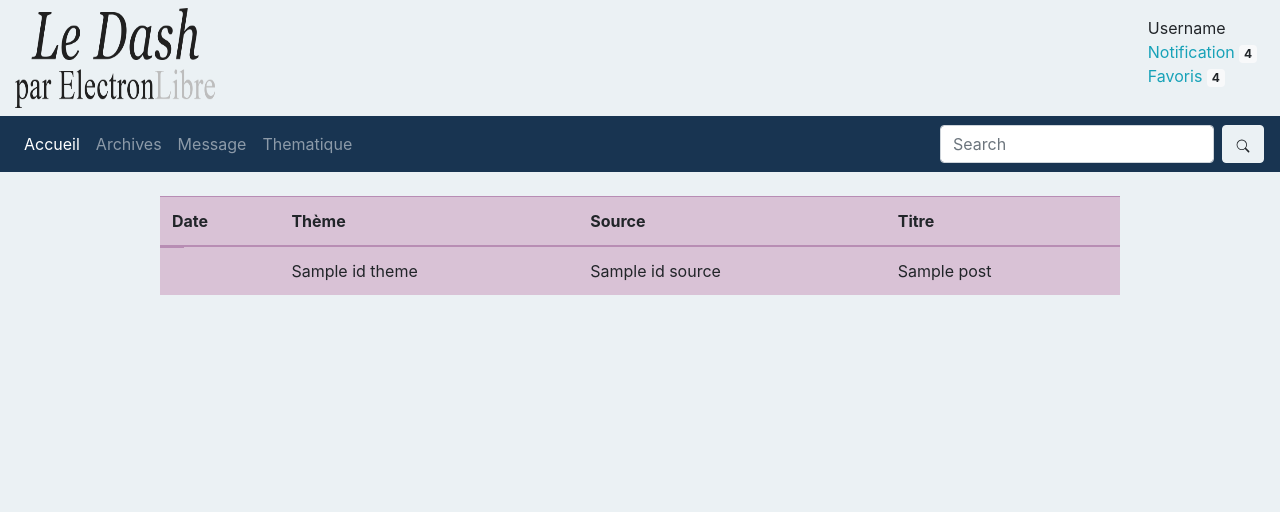
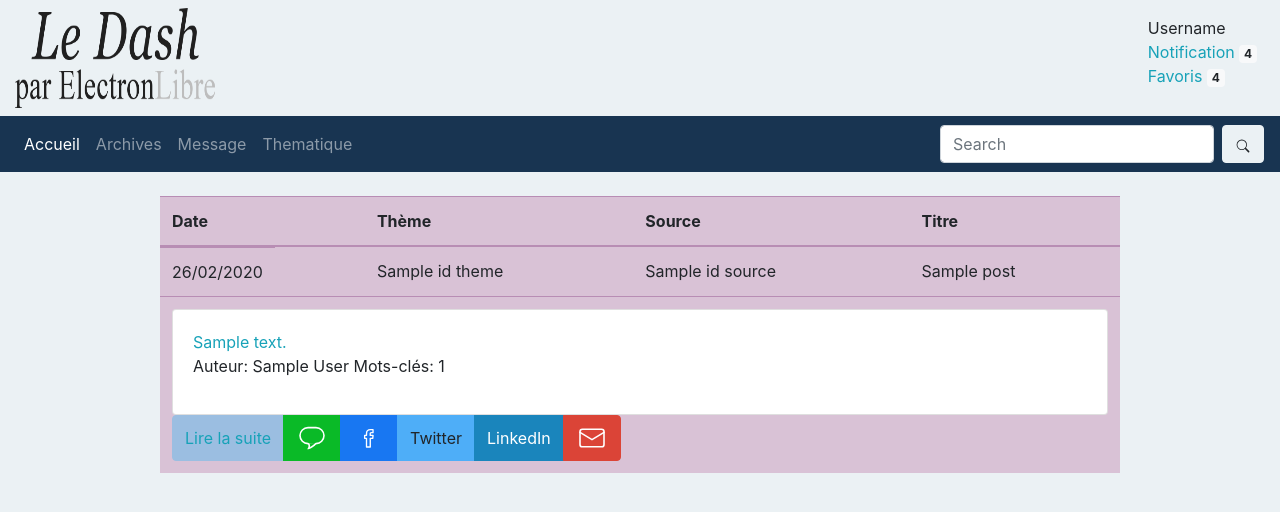
Before and after one commit to formation-dwwm/dash-rss, a Symfony app: template templates/index/index.html.twig in a window 1280 px wide, after a click that opens the changed part. Shown: the top 512 px of the page. Run offline with Twig, Linux system fonts and the light colour scheme; the template is opened without the code that fills it: most values are stand-ins (such as "Sample title", 1, 10 or a date in 2020); style sheets or scripts are compiled from the project's sources; some libraries are stand-ins or nearby versions.

Commit message:
View posts

```diff
--- a/assets/css/app.scss
+++ b/assets/css/app.scss
@@ -4,12 +4,23 @@ $theme-colors:(
  "success" : #183451,
  "warning": #77246e,
  "danger" : #158298,
- "info": #ebf1f4
+ "info": #ebf1f4,
+ "fbColor": #1877f2,
+ "twtColor": #4eaef8,
+ "lkColor": #1a85bc,
+ "msgColor": #0aba27,
+ "mailColor": #db4437
 );
+
 
 .dash_logo img{
     width: 200px;
     height: 100px;
 }
 
+.logo{
+    width: 30px;
+    height: 30px;
+}
+
 @import "node_modules/bootstrap/scss/bootstrap";
--- a/package.json
+++ b/package.json
@@ -10,5 +10,8 @@
     "node-sass": "^4.9",
     "sass-loader": "^7.0.1",
     "webpack-notifier": "^1.8.0"
+  },
+  "dependencies": {
+    "bootstrap-icons": "^1.0.0-alpha2"
   }
 }
--- a/templates/base.html.twig
+++ b/templates/base.html.twig
@@ -10,7 +10,6 @@
         <!-- {{ encore_entry_link_tags('app') }} -->
         <!-- <link rel="stylesheet" href="{{ asset('build/app.css') }}" /> -->
         <link rel="stylesheet" href="build/app.css">
-        <script src="https://stackpath.bootstrapcdn.com/bootstrap/4.4.1/js/bootstrap.min.js" integrity="sha384-wfSDF2E50Y2D1uUdj0O3uMBJnjuUD4Ih7YwaYd1iqfktj0Uod8GCExl3Og8ifwB6" crossorigin="anonymous"></script>
         {% endblock %}
     </head>
     <body class="bg-info">
@@ -58,6 +57,7 @@
         {% block javascripts %}
         <script src="https://code.jquery.com/jquery-3.4.1.slim.min.js" integrity="sha384-J6qa4849blE2+poT4WnyKhv5vZF5SrPo0iEjwBvKU7imGFAV0wwj1yYfoRSJoZ+n" crossorigin="anonymous"></script>
         <script src="https://cdn.jsdelivr.net/npm/popper.js@1.16.0/dist/umd/popper.min.js" integrity="sha384-Q6E9RHvbIyZFJoft+2mJbHaEWldlvI9IOYy5n3zV9zzTtmI3UksdQRVvoxMfooAo" crossorigin="anonymous"></script>
+        <script src="https://stackpath.bootstrapcdn.com/bootstrap/4.4.1/js/bootstrap.min.js" integrity="sha384-wfSDF2E50Y2D1uUdj0O3uMBJnjuUD4Ih7YwaYd1iqfktj0Uod8GCExl3Og8ifwB6" crossorigin="anonymous"></script>
         {% endblock %}
     </body>
 </html>
--- a/templates/index/index.html.twig
+++ b/templates/index/index.html.twig
@@ -17,16 +17,41 @@
         <tbody>
             {% for post in posts %}
             <tr>
-                <th type="button" data-toggle="collapse" data-target="#collapseExample{{ post.id }}" aria-expanded="false" aria-controls="collapseExample">{{ post.date.date }}</th>
-                <div class="collapse" id="collapseExample{{ post.id }}">
-                    <div class="card card-body">
-                        Anim pariatur cliche reprehenderit, enim eiusmod high life accusamus terry richardson ad squid. Nihil anim keffiyeh helvetica, craft beer labore wes anderson cred nesciunt sapiente ea proident.
-                    </div>
-                </div>
+                <td type="button" data-toggle="collapse" data-target="#collapseExample{{ post.id }}" aria-expanded="false" aria-controls="collapseExample">{{ post.date.date|date('d/m/Y') }}</td>
+
                 <td>{{ post.idTheme.name }}</td>
                 <td>{{ post.idSource.name }}</td>
                 <td>{{ post.title }}</td>
             </tr>
+
+            <tr class="collapse" id="collapseExample{{ post.id }}">
+                    <td colspan="4">
+                        <div class="card card-body">
+                        <a href="{{ post.postUrl }}">{{ post.content }}</a>
+                        <p>Auteur: {{ post.author }}  Mots-clés: {{ post.idContent }}</p>
+                        </div>
+                        <div class="btn-toolbar" role="toolbar" aria-label="Toolbar with button groups">
+                            <div class="btn-group mr-2" role="group" aria-label="First group">
+                                <button type="button" class="btn btn-secondary"><a href="{{ post.postUrl }}">Lire la suite</a></button>
+                                <button type="button" class="btn btn-msgColor">
+                                    <svg class="bi bi-chat" width="2em" height="2em" viewBox="0 0 20 20" fill="currentColor" xmlns="http://www.w3.org/2000/svg">
+                                    <path fill-rule="evenodd" d="M8.207 13.293L7.5 14a5.5 5.5 0 110-11h5a5.5 5.5 0 110 11s-1.807 2.169-4.193 2.818C7.887 16.933 7.449 17 7 17c.291-.389.488-.74.617-1.052C8.149 14.649 7.5 14 7.5 14c.707-.707.708-.707.708-.706h.001l.002.003.004.004.01.01a1.184 1.184 0 01.074.084c.039.047.085.108.134.183.097.15.206.36.284.626.114.386.154.855.047 1.394.717-.313 1.37-.765 1.895-1.201a10.266 10.266 0 001.013-.969l.05-.056.01-.012m0 0A1 1 0 0112.5 13a4.5 4.5 0 100-9h-5a4.5 4.5 0 000 9 1 1 0 01.707.293" clip-rule="evenodd"/>
+                                    </svg>
+                                </button>
+                                <button type="button" class="btn btn-fbColor">
+                                    <svg width="2em" height="2em" data-name="레이어 1" id="레이어_1" viewBox="0 0 36 36" fill="#fff" xmlns="http://www.w3.org/2000/svg"><title/><path d="M19.38,28.92H15.19a.75.75,0,0,1-.75-.75v-9H13.1a.75.75,0,0,1-.75-.75V15a.75.75,0,0,1,.75-.75h1.34V13c0-3.4,1.78-5.13,5.29-5.13h2.8a.75.75,0,0,1,.75.75V12a.75.75,0,0,1-.75.75H20.78a1.3,1.3,0,0,0-.62.08,3.56,3.56,0,0,0,0,.52v.93h2.41a.75.75,0,0,1,.75.83l-.37,3.36a.75.75,0,0,1-.75.67h-2v9A.75.75,0,0,1,19.38,28.92Zm-3.44-1.5h2.69v-9a.75.75,0,0,1,.75-.75H21.5l.21-1.86H19.38a.75.75,0,0,1-.75-.75V13.35c0-1.09.26-2.1,2.14-2.1h1V9.39h-2c-2.69,0-3.79,1.05-3.79,3.63v2a.75.75,0,0,1-.75.75H13.85v1.86h1.34a.75.75,0,0,1,.75.75Z"/></svg>
+                                </button>
+                                <button type="button" class="btn btn-twtColor">Twitter</button>
+                                <button type="button" class="btn btn-lkColor">LinkedIn</button>
+                                <button type="button" class="btn btn-mailColor">
+                                <svg class="bi bi-envelope" width="2em" height="2em" viewBox="0 0 20 20" fill="currentColor" xmlns="http://www.w3.org/2000/svg">
+                                    <path fill-rule="evenodd" d="M16 5H4a1 1 0 00-1 1v8a1 1 0 001 1h12a1 1 0 001-1V6a1 1 0 00-1-1zM4 4a2 2 0 00-2 2v8a2 2 0 002 2h12a2 2 0 002-2V6a2 2 0 00-2-2H4z" clip-rule="evenodd"/>
+                                    <path fill-rule="evenodd" d="M2.071 6.243a.5.5 0 01.686-.172L10 10.417l7.243-4.346a.5.5 0 11.514.858L10 11.583 2.243 6.93a.5.5 0 01-.172-.686z" clip-rule="evenodd"/>
+                                </svg>
+                                </button>
+                            </div>
+                    </td>
+                </tr>
             {% endfor %}
         </tbody>
 
--- a/webpack.config.js
+++ b/webpack.config.js
@@ -64,7 +64,7 @@ Encore
     //.enableIntegrityHashes(Encore.isProduction())
 
     // uncomment if you're having problems with a jQuery plugin
-    //.autoProvidejQuery()
+    .autoProvidejQuery()
 
     // uncomment if you use API Platform Admin (composer req api-admin)
     //.enableReactPreset()
```
Also changed, not shown: src/Controller/LoginController.php (added, +19 -0 lines), templates/login/index.html.twig (added, +20 -0 lines), package-lock.json, src/Assets/f_logo.png (added), 2 other files.
